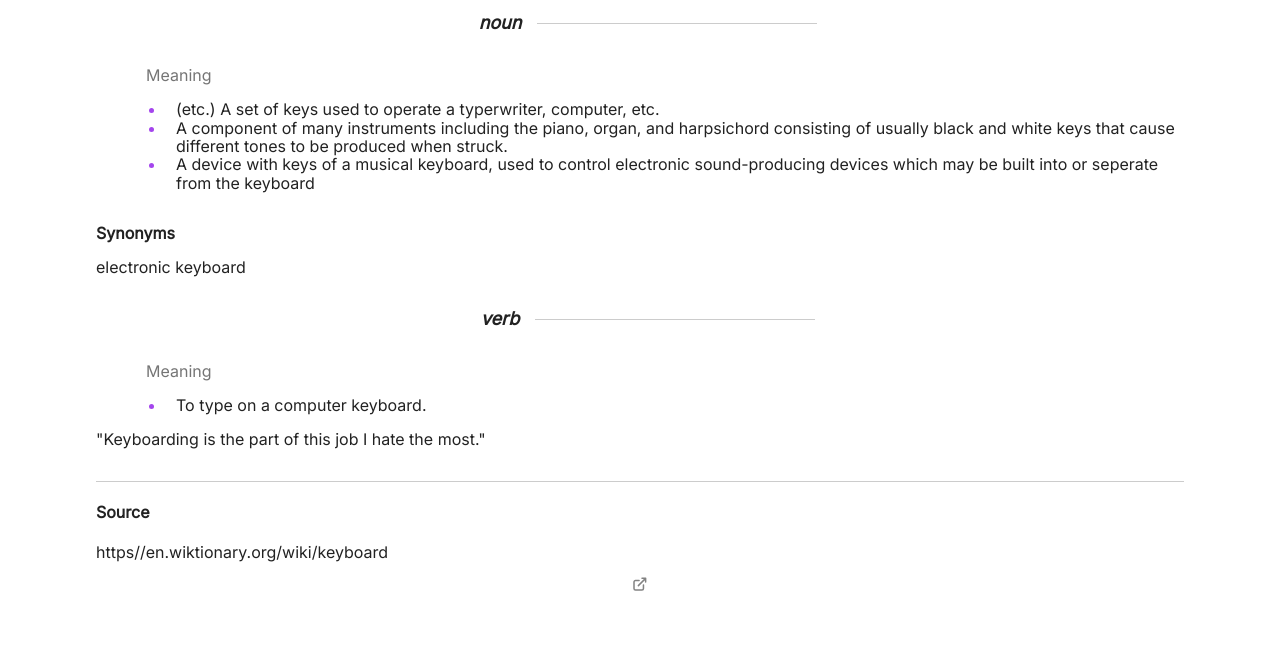
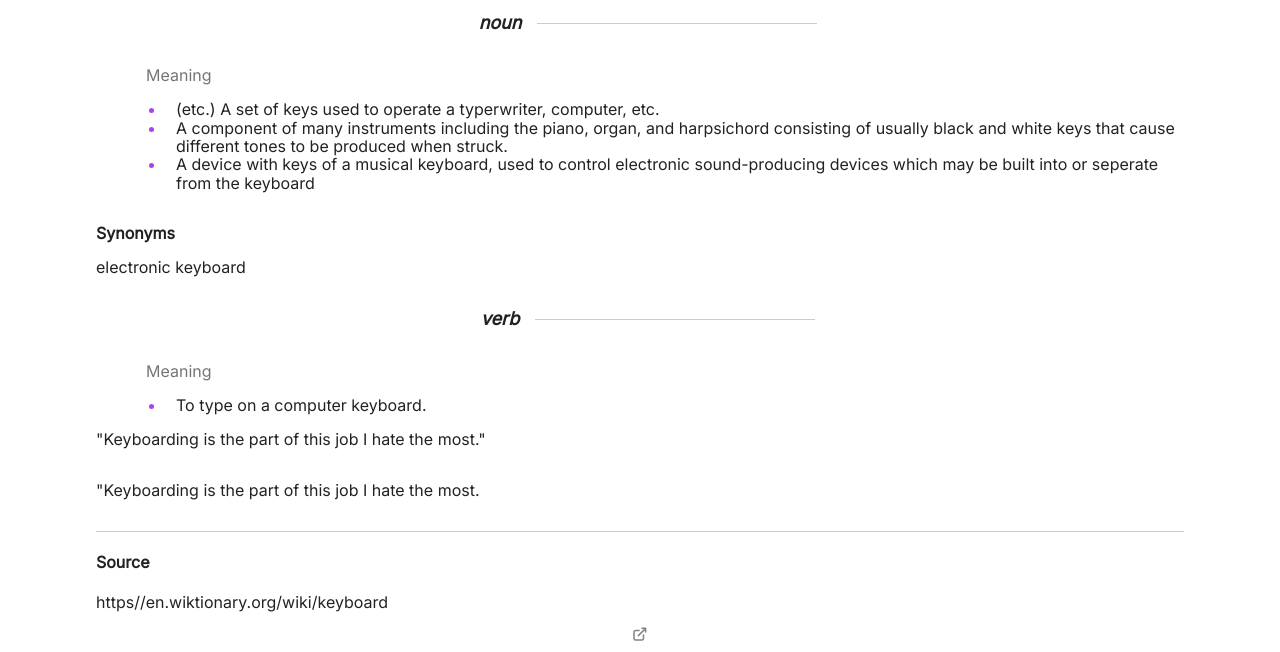
Before and after one commit to tauri-st/dictionary-web-app, a website built with Parcel: page dictionary-web-app-code/index.html in a window 1280 px wide. Shown: the part 300-952 px from the top of the page. Built offline with nearby package versions, Linux system fonts and the light colour scheme.

Commit message:
Added quote section to html

```diff
--- a/dictionary-web-app-code/index.html
+++ b/dictionary-web-app-code/index.html
@@ -108,6 +108,10 @@
           <p class="example-sentence">"Keyboarding is the part of this job I hate the most."</p>
         </div>
 
+        <div class="quote">
+          <p class="quote-area">"Keyboarding is the part of this job I hate the most.</p>
+        </div>
+
         <div class="source">
           <hr>
           <h4>Source</h4>
```
